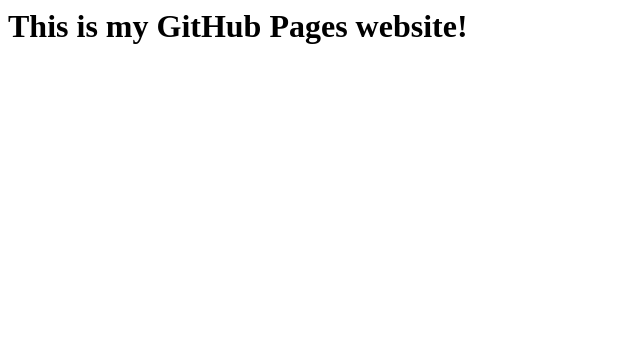
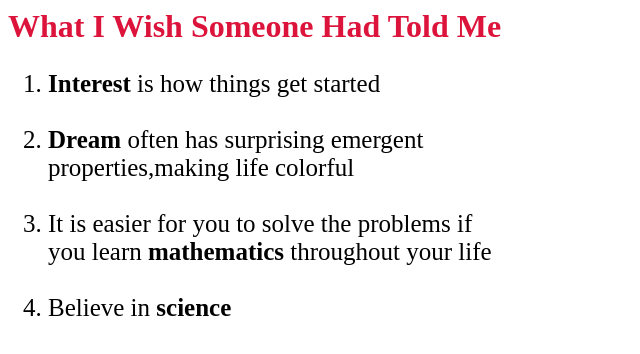
Before and after one commit to peppercndy/peppercndy.github.io, a plain HTML site: page index.html in a window 1280 px wide. Shown: the whole page, without its empty margins (0-640 px from the left). Drawn offline with Linux system fonts and the light colour scheme.

Commit message:
WhatIWishSomeone

```diff
--- a/index.html
+++ b/index.html
@@ -2,10 +2,33 @@
 <html>
     <head>
         <title>
-            My Site!
+            Some suggestions for youngers
         </title>
+        <style>
+            h1
+            {
+                color:crimson
+            }
+            div
+            {
+                width:500px;
+                font-size:25px;
+            }
+        </style>
     </head>
     <body>
-        <h1>This is my GitHub Pages website!</h1>
+        <h1>What I Wish Someone Had Told Me</h1>
+        <div>
+            <ol>
+                <li><b>Interest</b> is how things get started</li>
+                <br>
+                <li><b>Dream</b> often has surprising emergent properties,making life colorful</li>
+                <br>
+                <li>It is easier for you to solve the problems if you learn <b>mathematics</b> throughout your life</li>
+                <br>
+                <li>Believe in <b>science</b></li>
+            </ol>
+        </div>
+
     </body>
 </html>
```
